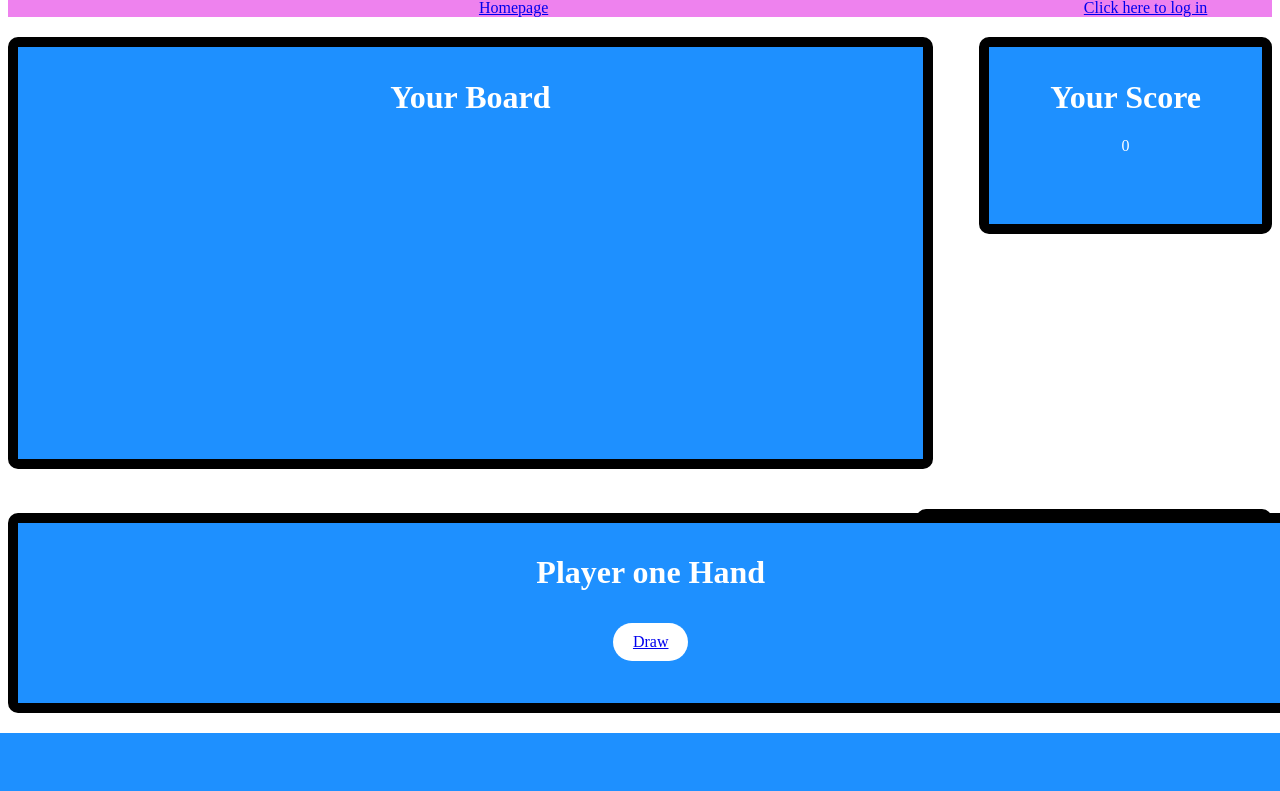
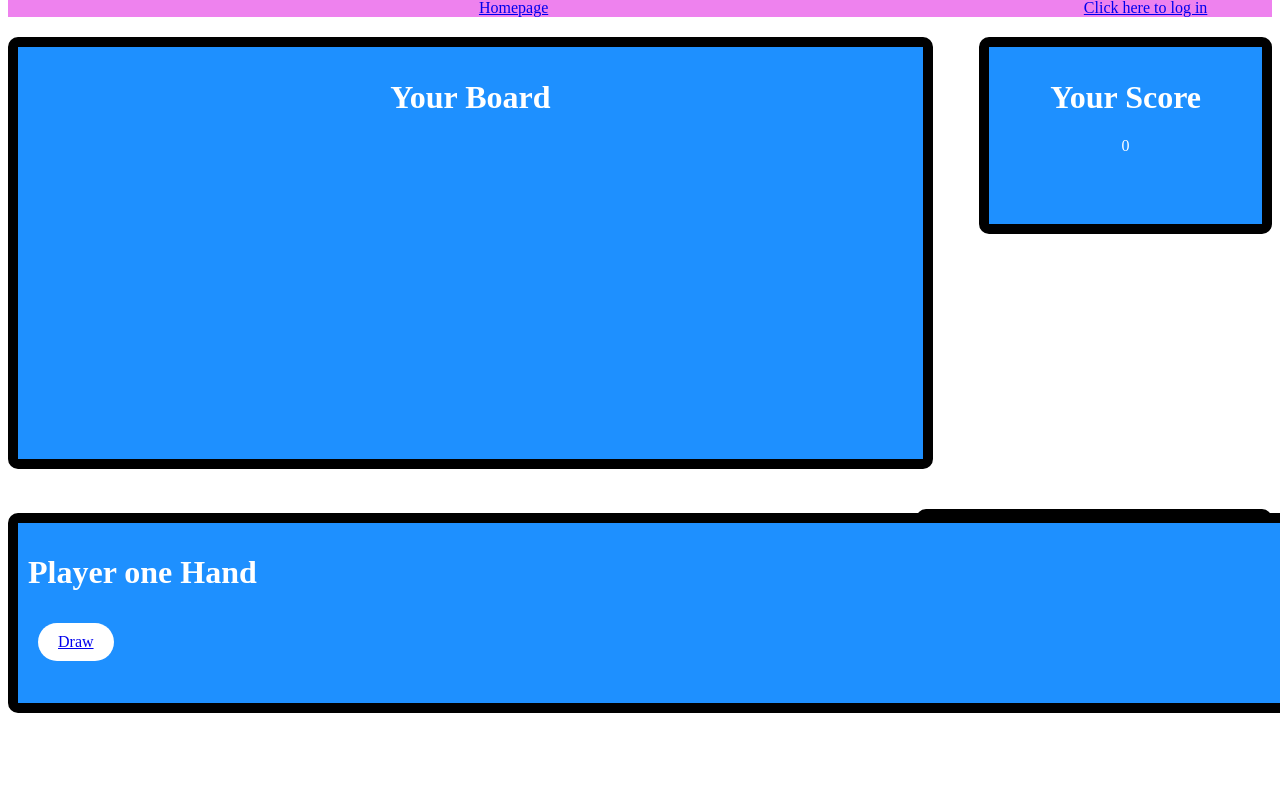
Before and after one commit to tmxsh/Out-of-Control, a PHP site: page /game/game.html in a window 1280 px wide. Shown: the part 67-858 px from the top of the page. Before the commit the page ends 800 px from the top, so only its background shows below. Run offline with PHP 8.4, Linux system fonts and the light colour scheme.

Commit message:
new branch started

```diff
--- a/Game/styles/game.css
+++ b/Game/styles/game.css
@@ -81,7 +81,7 @@
 	border:solid 10px black;
 	padding: 10px;
 	border-radius:10px;
-	text-align: center;
+	text-align: left;
 	color:white;
 
 }
@@ -108,3 +108,9 @@
 	margin: 10px;
 	display:inline-block;
 }
+
+.wrapper
+{
+	width: 100%;
+	height: 100%;
+}
```
Also changed, not shown: 1 other file.
